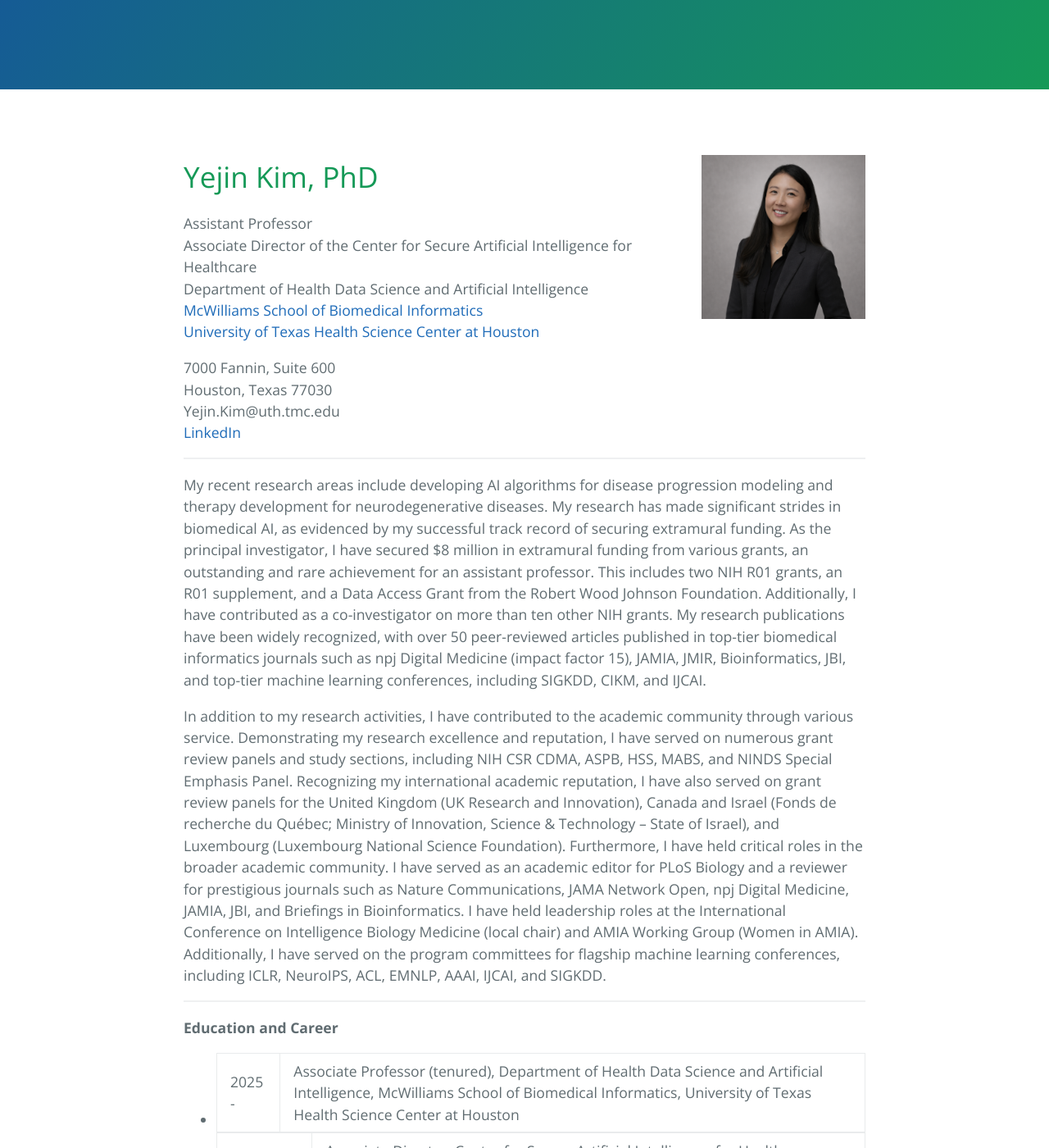
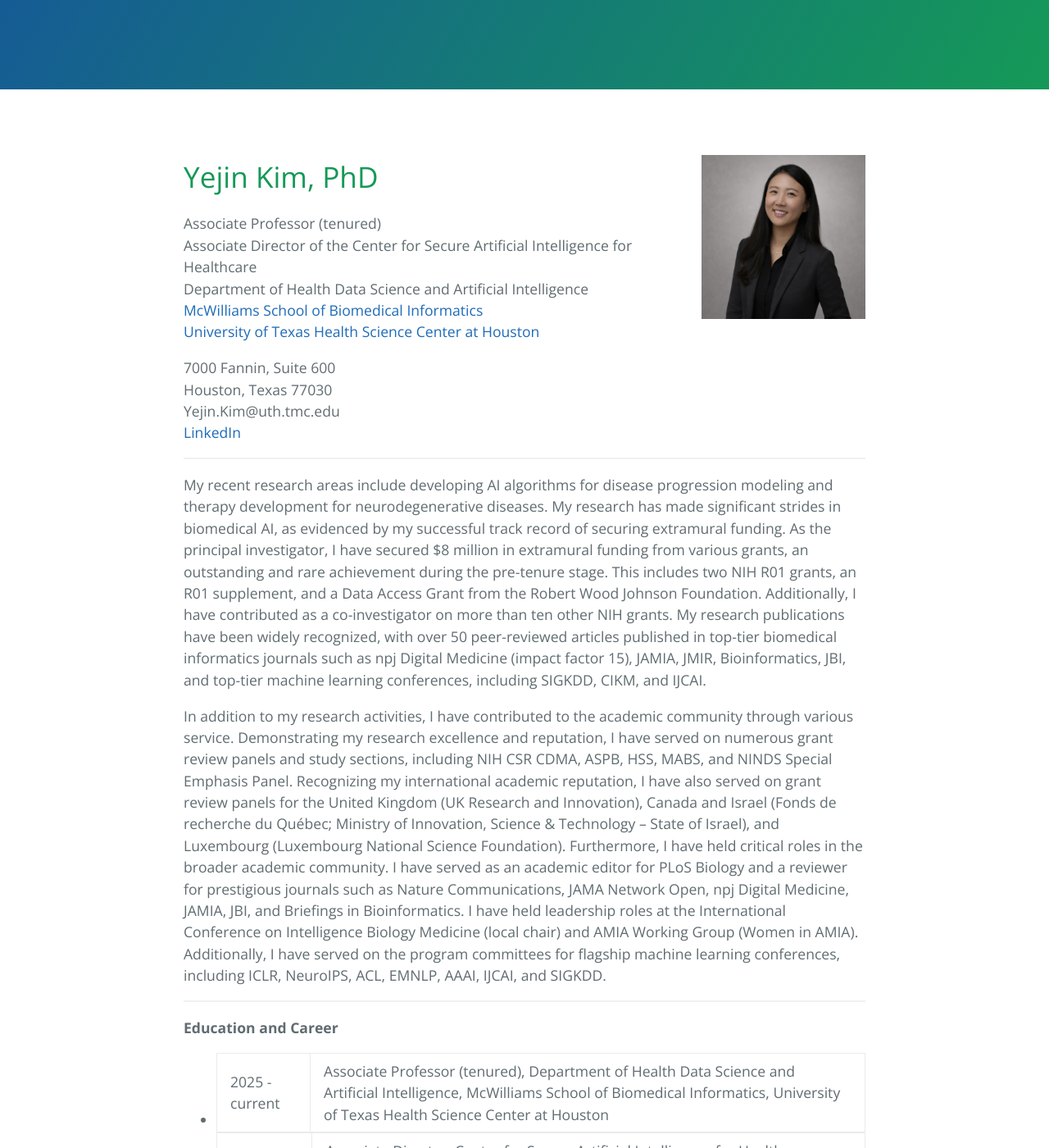
Before and after one commit to yejinjkim/yejinjkim.github.io, a Jekyll site: the page built from pages/professor.md, in a window 1280 px wide and 1400 px high, scrolled down 217 px. Shown: the whole window at 82% size. Built offline with Jekyll 4.4.1, drawn with Linux system fonts in a browser that asks for light colours; some of the changed text lies outside the part shown.

Commit message:
Update professor status

```diff
--- a/pages/professor.md
+++ b/pages/professor.md
@@ -8,7 +8,7 @@ permalink: "/professor"
 
 Yejin Kim, PhD
 ==========
-Assistant Professor\
+Associate Professor (tenured)\
 Associate Director of the Center for Secure Artificial Intelligence for Healthcare\
 Department of Health Data Science and Artificial Intelligence \
 [McWilliams School of Biomedical Informatics](https://sbmi.uth.edu/) \
@@ -22,15 +22,15 @@ Yejin.Kim@uth.tmc.edu \
 
 ---
 
-My recent research areas include developing AI algorithms for disease progression modeling and therapy development for neurodegenerative diseases. My research has made significant strides in biomedical AI, as evidenced by my successful track record of securing extramural funding. As the principal investigator, I have secured $8 million in extramural funding from various grants, an outstanding and rare achievement for an assistant professor. This includes two NIH R01 grants, an R01 supplement, and a Data Access Grant from the Robert Wood Johnson Foundation. Additionally, I have contributed as a co-investigator on more than ten other NIH grants. My research publications have been widely recognized, with over 50 peer-reviewed articles published in top-tier biomedical informatics journals such as npj Digital Medicine (impact factor 15), JAMIA, JMIR, Bioinformatics, JBI, and top-tier machine learning conferences, including SIGKDD, CIKM, and IJCAI.
+My recent research areas include developing AI algorithms for disease progression modeling and therapy development for neurodegenerative diseases. My research has made significant strides in biomedical AI, as evidenced by my successful track record of securing extramural funding. As the principal investigator, I have secured $8 million in extramural funding from various grants, an outstanding and rare achievement during the pre-tenure stage. This includes two NIH R01 grants, an R01 supplement, and a Data Access Grant from the Robert Wood Johnson Foundation. Additionally, I have contributed as a co-investigator on more than ten other NIH grants. My research publications have been widely recognized, with over 50 peer-reviewed articles published in top-tier biomedical informatics journals such as npj Digital Medicine (impact factor 15), JAMIA, JMIR, Bioinformatics, JBI, and top-tier machine learning conferences, including SIGKDD, CIKM, and IJCAI.
 
 In addition to my research activities, I have contributed to the academic community through various service. Demonstrating my research excellence and reputation, I have served on numerous grant review panels and study sections, including NIH CSR CDMA, ASPB, HSS, MABS, and NINDS Special Emphasis Panel. Recognizing my international academic reputation, I have also served on grant review panels for the United Kingdom (UK Research and Innovation), Canada and Israel (Fonds de recherche du Québec; Ministry of Innovation, Science & Technology – State of Israel), and Luxembourg (Luxembourg National Science Foundation). Furthermore, I have held critical roles in the broader academic community. I have served as an academic editor for PLoS Biology and a reviewer for prestigious journals such as Nature Communications, JAMA Network Open, npj Digital Medicine, JAMIA, JBI, and Briefings in Bioinformatics. I have held leadership roles at the International Conference on Intelligence Biology Medicine (local chair) and AMIA Working Group (Women in AMIA). Additionally, I have served on the program committees for flagship machine learning conferences, including ICLR, NeuroIPS, ACL, EMNLP, AAAI, IJCAI, and SIGKDD.
 
 ---
 **Education and Career**
-- 2025 - | Associate Professor (tenured), Department of Health Data Science and Artificial Intelligence, McWilliams School of Biomedical Informatics, University of Texas Health Science Center at Houston
+- 2025 - current | Associate Professor (tenured), Department of Health Data Science and Artificial Intelligence, McWilliams School of Biomedical Informatics, University of Texas Health Science Center at Houston
 - 2024 - current | Associate Director, Center for Secure Artificial Intelligence for Healthcare, McWilliams School of Biomedical Informatics, University of Texas Health Science Center at Houston
-- 2018 - current | Assistant Professor, Department of Health Data Science and Artificial Intelligence, McWilliams School of Biomedical Informatics, University of Texas Health Science Center at Houston
+- 2018 - 2025 | Assistant Professor, Department of Health Data Science and Artificial Intelligence, McWilliams School of Biomedical Informatics, University of Texas Health Science Center at Houston
 - 2012 - 2017 | Ph.D. in Computer Science, Pohang University of Science and Technology, Pohang, South Korea
 - 2008 - 2012 | B.S. in Industrial Engineering (Magna cum laude), Pohang University of Science and Technology, Pohang, South Korea
 
```
